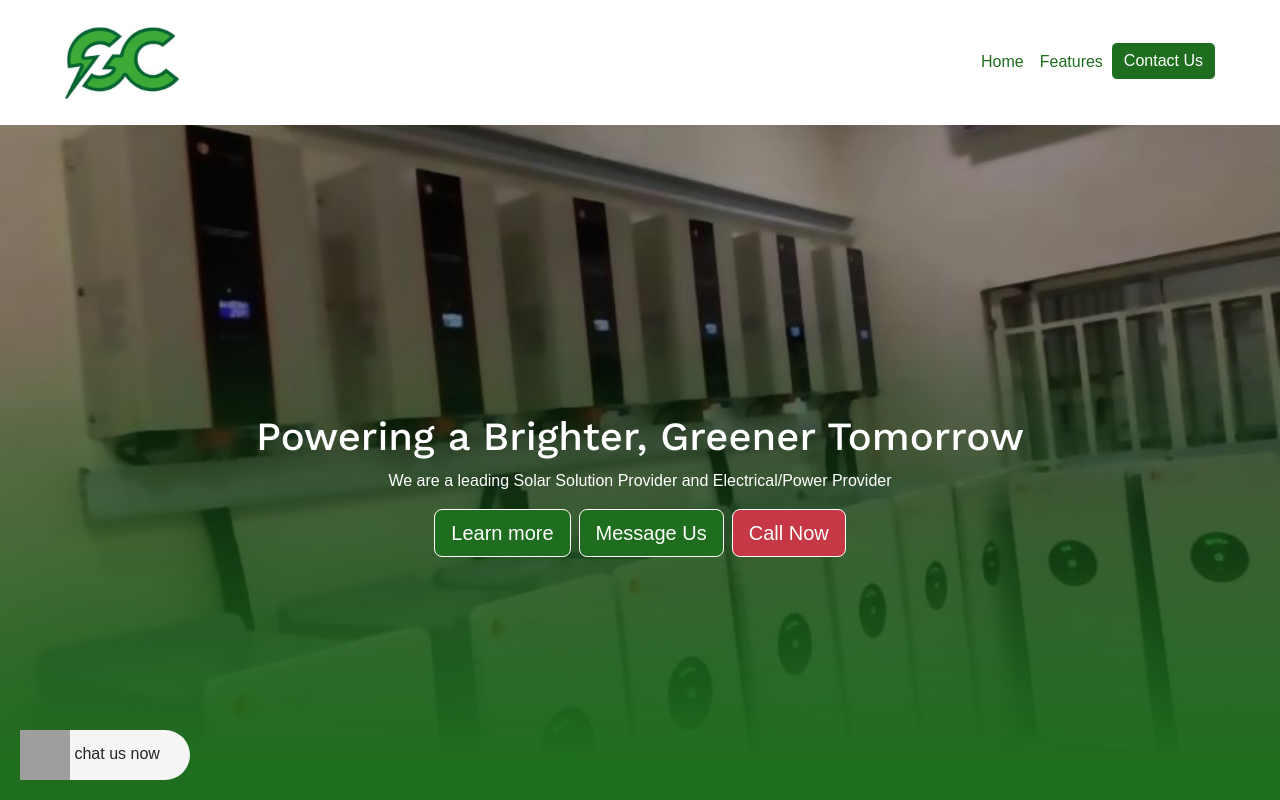
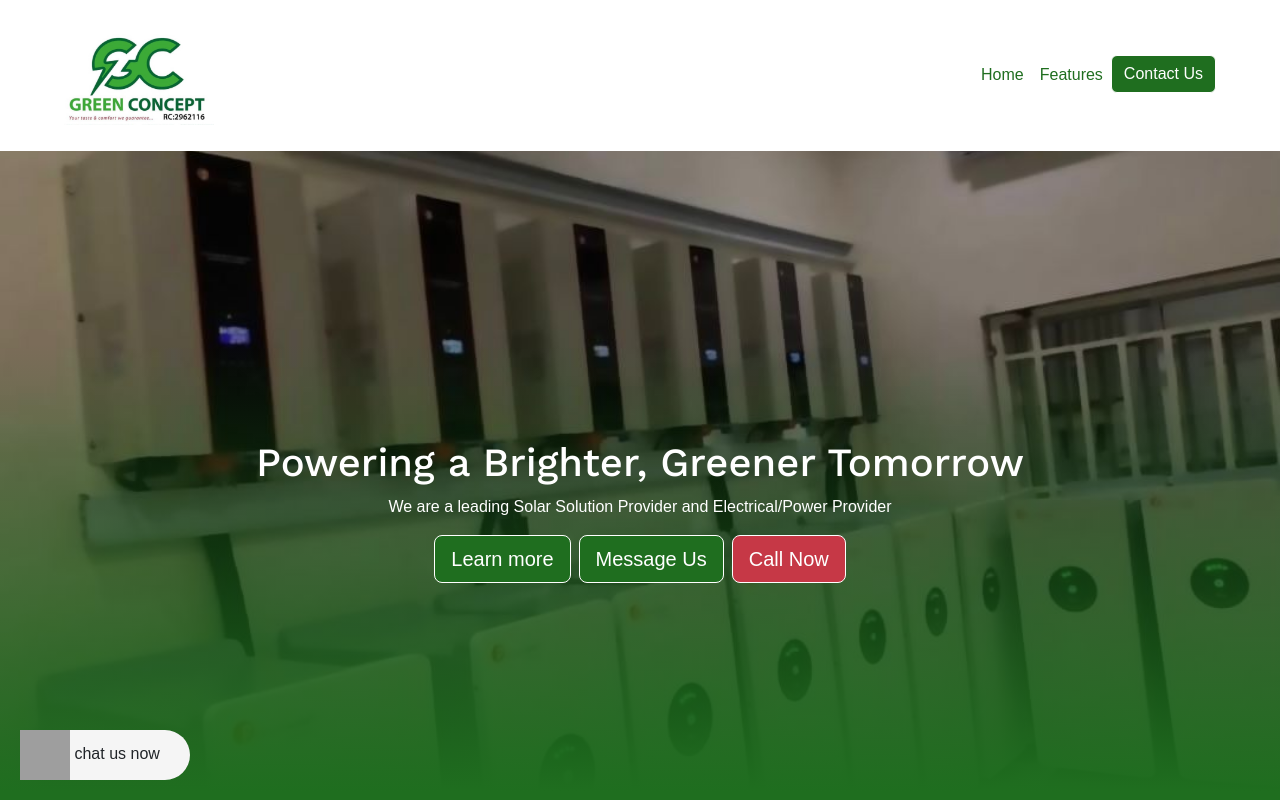
Before and after one commit to jozzydgr8/greeninverter, a React (Create React App) app: page / in a window 1280 px wide. Shown: the top 800 px of the page. Built offline with nearby package versions, Linux system fonts and the light colour scheme; grey boxes are pictures that could not be loaded; a web font is replaced by a local one.

Commit message:
updated logo

```diff
--- a/src/index.css
+++ b/src/index.css
@@ -49,7 +49,7 @@ a{
 }
 
 .navbar-brand {
-    width: 10%;
+    width: 13%;
 }
 nav .container-fluid{
   padding: 1% 5%;
```
Also changed, not shown: src/assets/greeninverterlogo.jpg.
